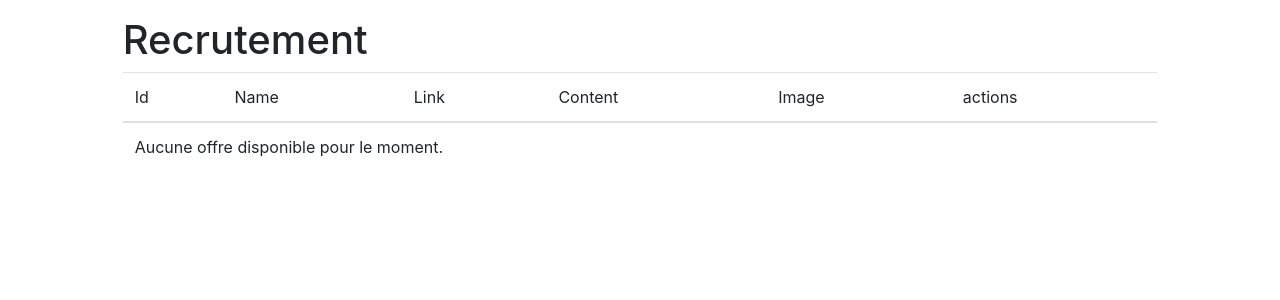
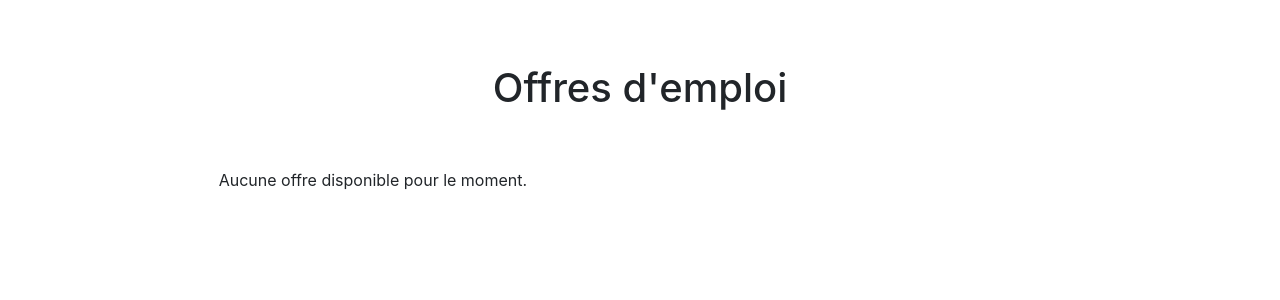
Before and after one commit to VictorSvenn/Brandvisor, a Symfony app: template templates/recruitment/index.html.twig in a window 1280 px wide. Shown: the part 56-356 px from the top of the page. Run offline with Twig, Linux system fonts and the light colour scheme; the template is opened without the code that fills it, so the values that code supplies are empty; some libraries are stand-ins or nearby versions.

Commit message:
new style on recruitment page

```diff
--- a/templates/recruitment/index.html.twig
+++ b/templates/recruitment/index.html.twig
@@ -1,37 +1,26 @@
 {% extends 'base.html.twig' %}
 
-{% block title %}Recruitment index{% endblock %}
+{% block title %}Offres d'emploi{% endblock %}
 
 {% block body %}
-    <h1>Recrutement</h1>
-    <table class="table">
-        <thead>
-            <tr>
-                <th>Id</th>
-                <th>Name</th>
-                <th>Link</th>
-                <th>Content</th>
-                <th>Image</th>
-                <th>actions</th>
-            </tr>
-        </thead>
-        <tbody>
+    <div class="text-center p-5">
+        <h1>Offres d'emploi</h1>
+    </div>
+
+    <div class="container-fluid px-5 pb-5">
         {% for recruitment in recruitments %}
-            <tr>
-                <td>{{ recruitment.id }}</td>
-                <td>{{ recruitment.name }}</td>
-                <td>{{ recruitment.link }}</td>
-                <td>{{ recruitment.content }}</td>
-                <td>{{ recruitment.image ? recruitment.image|join(', ') : '' }}</td>
-                <td>
-                    <a href="{{ path('recruitment_show', {'id': recruitment.id}) }}">show</a>
-                </td>
-            </tr>
+            <div class="card" style="width: 22rem;">
+                <img class="card-img-top" src="{{ asset('uploads/' ~ recruitment.image) }}" alt="Card image cap">
+                <div class="card-body">
+                <h5 class="card-title">{{ recruitment.name }}</h5>
+                <p class="card-text">{{ recruitment.content }}</p>
+                <a href={{ recruitment.link }} class="btn btn-primary">Lien</a>
+                </div>
+            </div>
         {% else %}
-            <tr>
-                <td colspan="6">Aucune offre disponible pour le moment.</td>
-            </tr>
+            <div class="pl-5">
+                <p>Aucune offre disponible pour le moment.</p>
+            </div>
         {% endfor %}
-        </tbody>
-    </table>
+    </div>
 {% endblock %}
```
